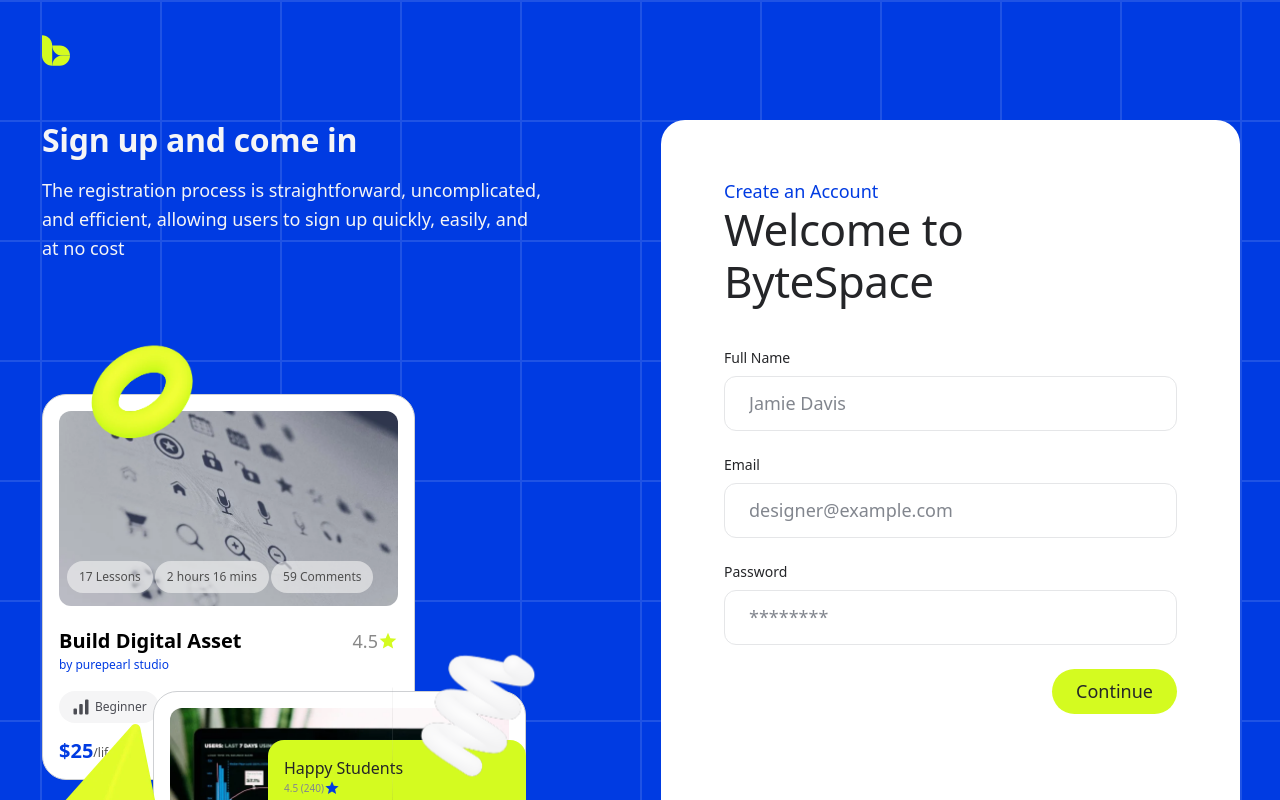
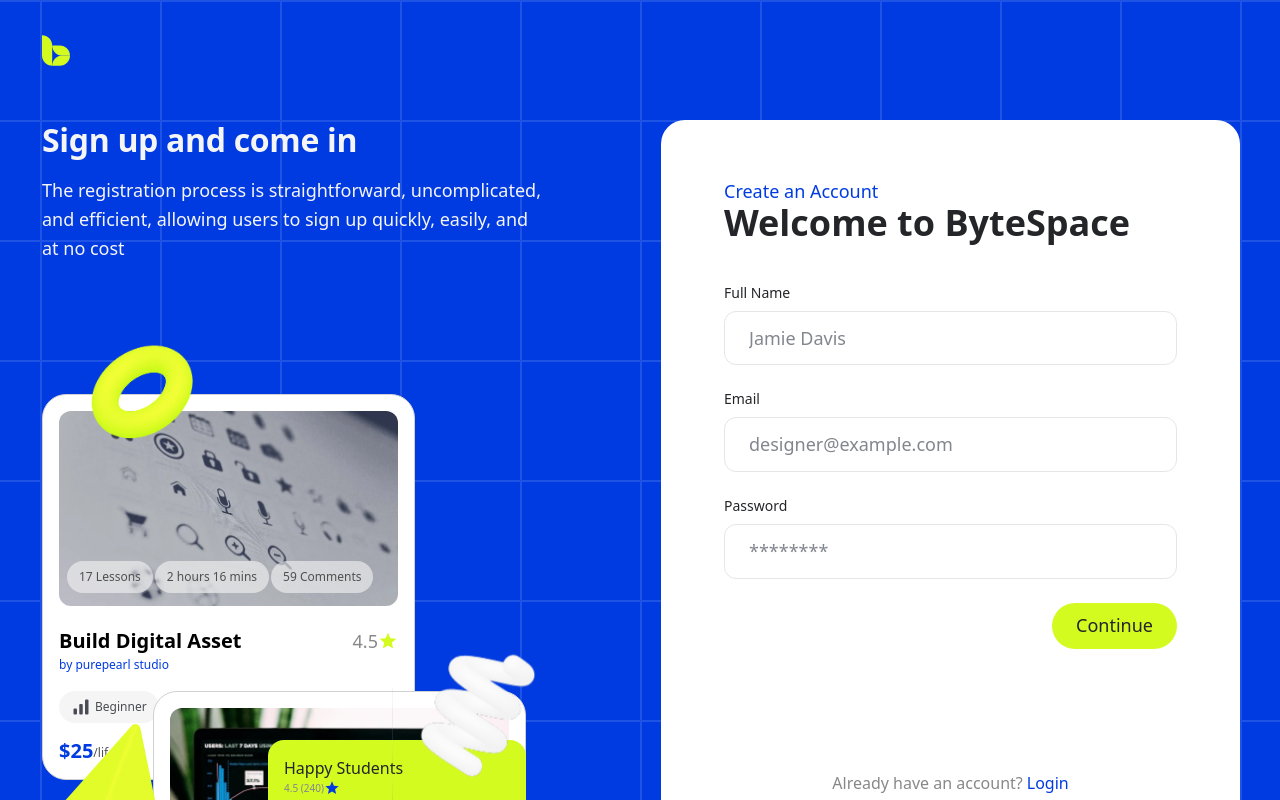
Before and after one commit to smbmunna/bytespace-new, a Next.js app: page /join in a window 1280 px wide. Shown: the top 800 px of the page. Built offline with nearby package versions, Linux system fonts and the light colour scheme.

Commit message:
Fix(typography): Heading typography fix

```diff
--- a/src/components/organisms/SignInCard.tsx
+++ b/src/components/organisms/SignInCard.tsx
@@ -65,7 +65,7 @@
       <div className="flex flex-col gap-10">
         <div>
           <p className="type-label-l text-brand">Sign In</p>
-          <h1 id="sign-in-heading" className="type-heading-m text-label max-sm:text-heading-s!">
+          <h1 id="sign-in-heading" className="font-semibold text-4xl text-label max-sm:text-heading-s!">
             Welcome Back
           </h1>
         </div>
--- a/src/components/organisms/SignUpCard.tsx
+++ b/src/components/organisms/SignUpCard.tsx
@@ -47,7 +47,7 @@
       <div className="flex flex-col gap-10">
         <div>
           <p className="type-label-l text-brand">Create an Account</p>
-          <h1 id="sign-up-heading" className="type-heading-m text-label max-sm:text-heading-s!">
+          <h1 id="sign-up-heading" className="font-semibold text-4xl text-label max-sm:text-heading-s!">
             Welcome to ByteSpace
           </h1>
         </div>
```
